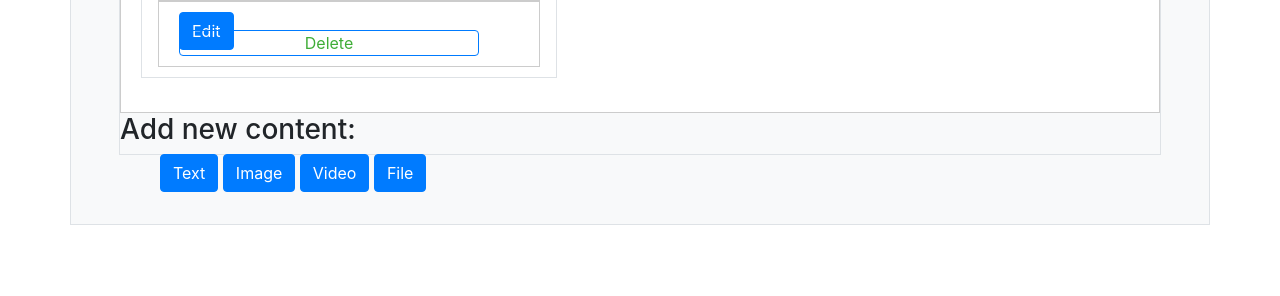
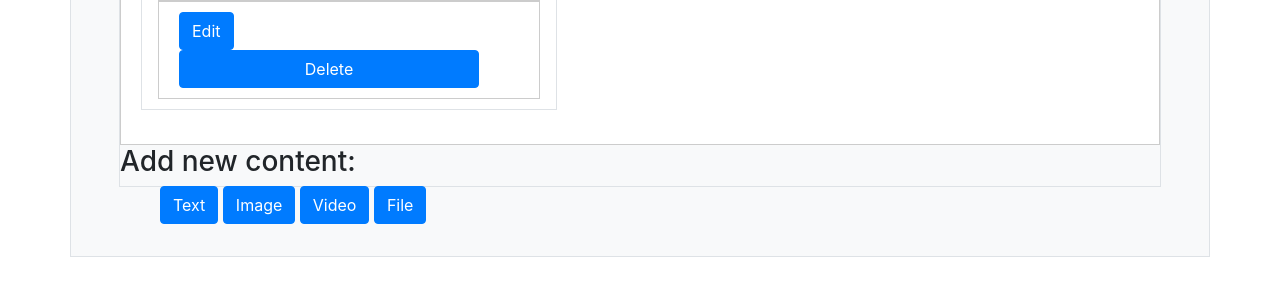
Before and after one commit to leviprice97/canvaslite, a Django app: page /course/module/1/ in a window 1280 px wide. Shown: the part 481-777 px from the top of the page. Run offline with Django 3.2, Linux system fonts and the light colour scheme; a user stored in the database is signed in; tables that the repository leaves empty hold one stand-in row (values such as "Sample post"); parts of the project's set-up code (start-up, migrations or seed data) failed here and were passed over; some libraries are stand-ins or nearby versions.

Commit message:
fix input form buttons

```diff
--- a/courses/static/css/base.css
+++ b/courses/static/css/base.css
@@ -189,14 +189,6 @@ ul#course-modules li:hover {
     padding:0;
 }
 
-#module-contents input[type=submit] {
-    color:#3fad37;
-    background:none;
-    margin:-20px 0 0;
-    padding:0;
-    float:left;
-    text-transform:none;
-}
 
 #module-contents div:hover {
     cursor:move;
```
